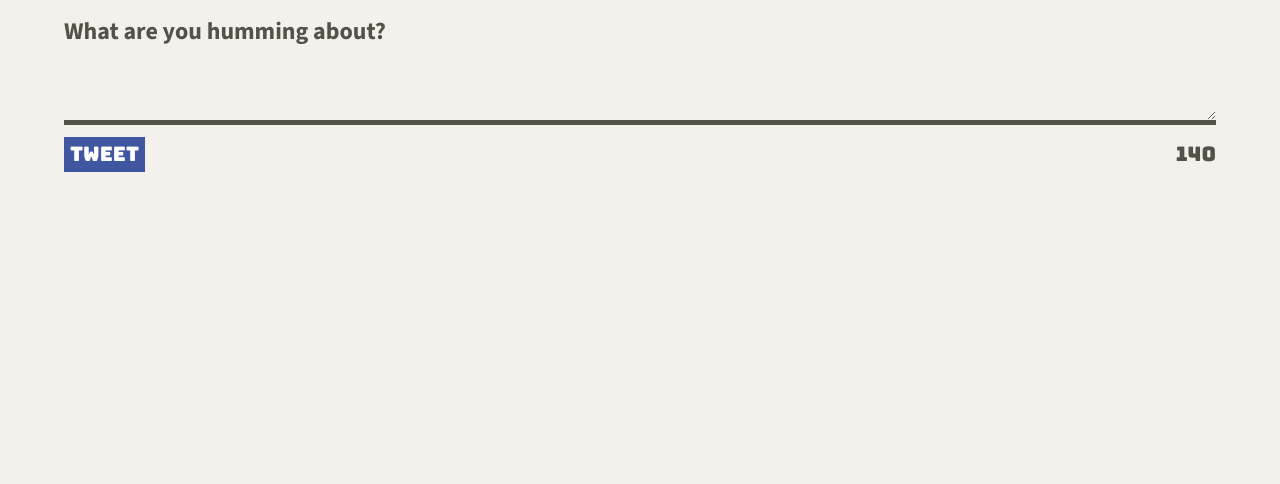
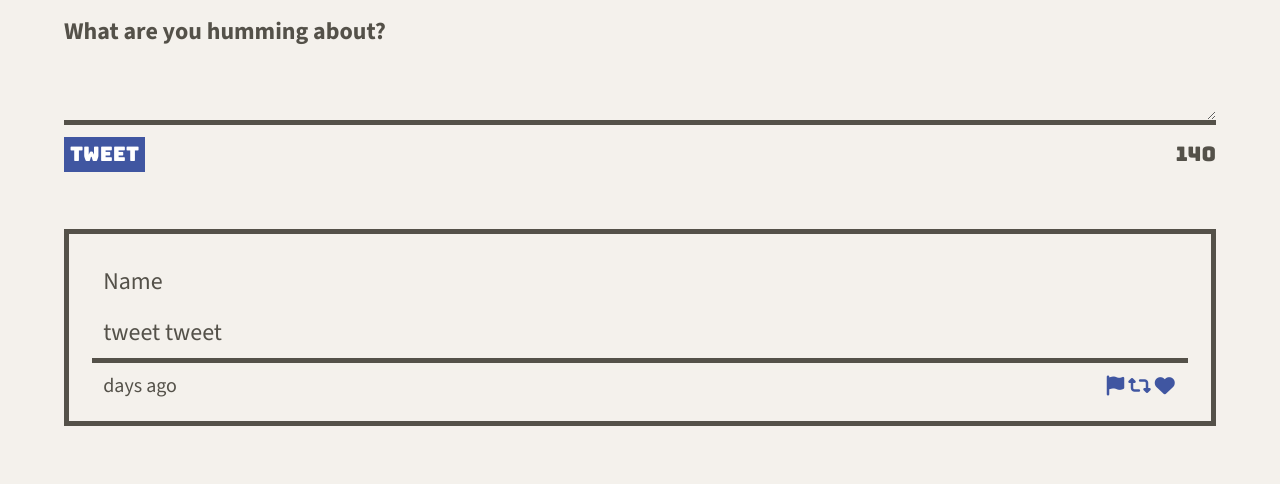
Before and after one commit to oatmilkies/tweeter, a website: page public/index.html in a window 1280 px wide. Shown: the part 522-1006 px from the top of the page. Before the commit the page ends 800 px from the top, so only its background shows below. Drawn offline with nearby package versions, Linux system fonts and the light colour scheme.

Commit message:
Add initial tweet container code and styling

```diff
--- a/public/index.html
+++ b/public/index.html
@@ -22,6 +22,7 @@
   <link rel="stylesheet" href="/styles/nav.css" type="text/css" />
   <link rel="stylesheet" href="/styles/header.css" type="text/css" />
   <link rel="stylesheet" href="/styles/new-tweet.css" type="text/css" />
+  <link rel="stylesheet" href="/styles/tweet.css" type="text/css" />
 
   <!-- External JS -->
   <script src="https://ajax.googleapis.com/ajax/libs/jquery/3.4.1/jquery.min.js"></script>
@@ -55,9 +56,9 @@
   </header>
 
   <!-- Page-specific (main) content here -->
-  <main class="container">
+  <main>
+
     <section class="new-tweet">
-
       <div class="textarea-container">
         <form method="POST" action="/tweets">
           <label class="tweet-text" for="tweet-text">What are you humming about?</label>
@@ -68,8 +69,19 @@
           </div>
         </form>
       </div>
+    </section>
 
+    <section class="tweet">
+      <article>
+        <header>Name</header>
+        <p>tweet tweet</p>
+        <footer>
+          <span>days ago</span>
+          <span><i class="fa-solid fa-flag"></i><i class="fa-solid fa-retweet"></i><i class="fa-solid fa-heart"></i></span>
+        </footer>
+      </article>
     </section>
+
   </main>
 </body>
 
--- /dev/null
+++ b/public/styles/tweet.css
@@ -0,0 +1,40 @@
+.tweet {
+  display: flex;
+  flex-direction: column;
+  flex-grow: 1;
+  font-family: "Source Sans 3", sans-serif;
+  font-optical-sizing: auto;
+  font-weight: normal;
+  font-style: normal;
+  width: 100%;
+  border: 5px solid;
+  margin: 5%;
+}
+
+p {
+  border-top: none;
+  border-left: none;
+  border-right: none;
+  border-bottom: 5px solid;
+  padding: 1%;
+  margin: 1% 2%;
+}
+
+header {
+  font-weight: lighter;
+  margin: 3% 3% 0;
+}
+
+footer {
+  display: flex;
+  justify-content: space-between;
+  font-size: smaller;
+  margin: 0 3% 2% 3%
+}
+
+.fa-solid {
+  color: #4056A1;
+  margin: 2px;
+}
+
+.fa-solid:hover {color: orange;}
--- a/server/data-files/initial-tweets.json
+++ b/server/data-files/initial-tweets.json
@@ -8,7 +8,7 @@
     "content": {
       "text": "If I have seen further it is by standing on the shoulders of giants"
     },
-    "created_at": 1710369889824
+    "created_at": 1710375146117
   },
   {
     "user": {
@@ -19,6 +19,6 @@
     "content": {
       "text": "Je pense , donc je suis"
     },
-    "created_at": 1710456289824
+    "created_at": 1710461546117
   }
 ]
```
